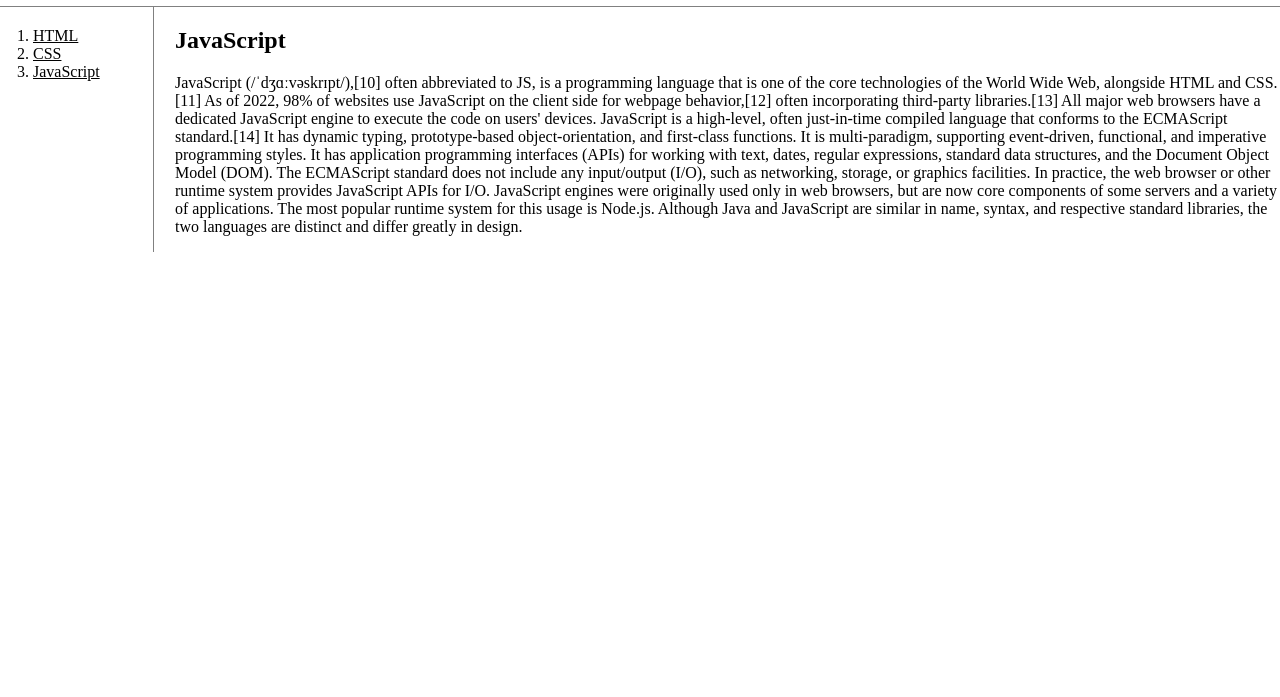
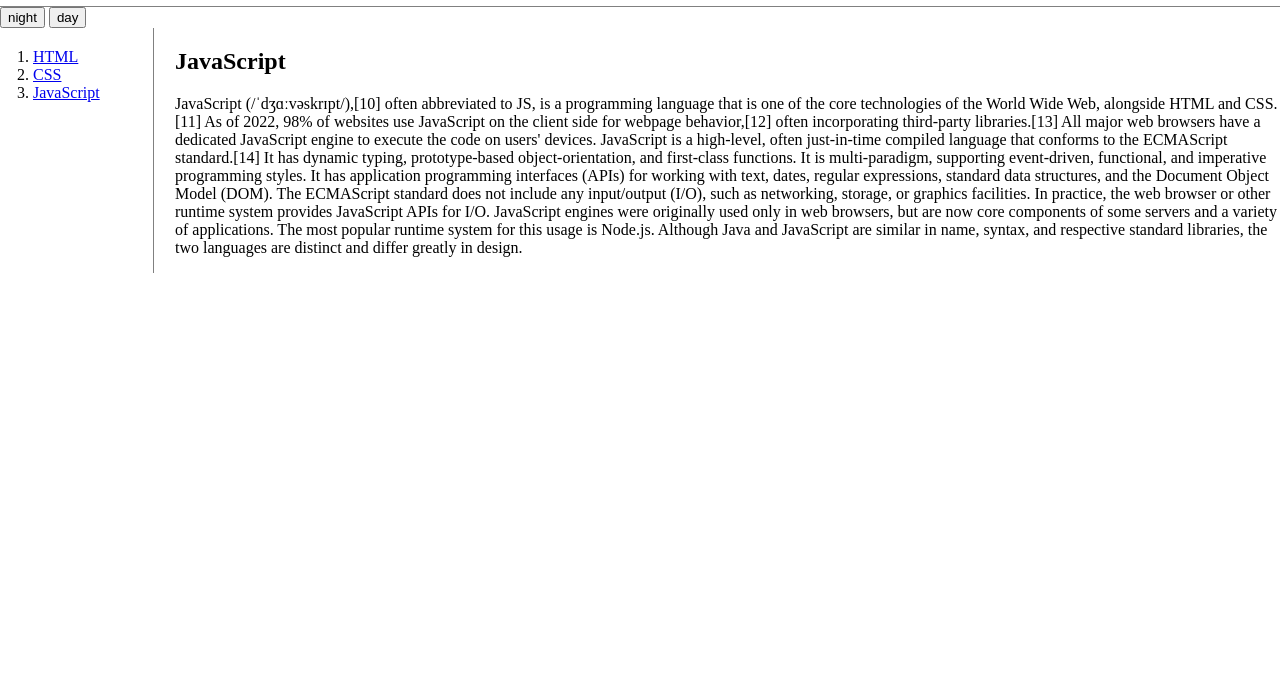
Before and after one commit to Y-mg-boy/my-first-web-site, a plain HTML site: page 3.html in a window 1280 px wide. Shown: the part 103-800 px from the top of the page. Drawn offline with Linux system fonts and the light colour scheme.

Commit message:
night, day 버튼 추가

```diff
--- a/3.html
+++ b/3.html
@@ -9,6 +9,14 @@
 
 <body>
     <h1><a href="index.html">WEB</a></h1>
+    <input type="button" value="night" onclick="
+        document.querySelector('body').style.backgroundColor = 'black';
+        document.querySelector('body').style.color = 'white';
+    ">
+    <input type="button" value="day" onclick="
+        document.querySelector('body').style.backgroundColor = 'white';
+        document.querySelector('body').style.color = 'black';
+    ">
     <div id="grid">
         <ol>
             <li><a href="1.html">HTML</a></li>
--- a/style.css
+++ b/style.css
@@ -1,9 +1,9 @@
 body{
     margin: 0;
 }
-a{
+/* a{
     color:black;
-}
+} */
 
 h1{
     text-align: center;
```
